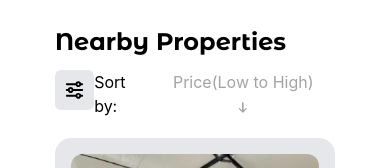
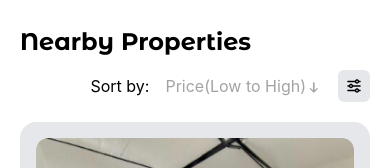
Before and after one commit to SumedhBengale/my_city_frontend, a React (Create React App) app: page /properties in a window 390 px wide. Shown: the part 689-857 px from the top of the page. Built offline with nearby package versions, Linux system fonts and the light colour scheme; what google-maps-react would draw is missing.

Commit message:
properties page fix

```diff
--- a/src/pages/Properties/PropertiesPage.jsx
+++ b/src/pages/Properties/PropertiesPage.jsx
@@ -85,7 +85,7 @@ function PropertiesPage() {
         </div>
       </div>
 
-    <div className='px-5 container mx-auto'>
+    <div className='px-5 md:container md:mx-auto'>
     <FadeInSection>
       <PropertiesSection sortValue={sortValue} handleSelectChange={handleSelectChange} setFilterVisible={setFilterVisible}></PropertiesSection>
     </FadeInSection>
@@ -109,13 +109,14 @@ function PropertiesSection({sortValue, handleSelectChange, setFilterVisible}) {
     <>
        <div className="text-black font-custom font-bold text-2xl pt-10 capitalize">Nearby Properties</div>
 
-<div className='flex justify-between mt-3 mb-5'>
-    <div className='h-10 w-10 bg-gray-200 rounded-md flex justify-center items-center p-1' onClick={()=>setFilterVisible(true)}>
-        <img src={filterBlack} alt="filter" className='h-3/4 w-3/4'/>
-    </div>
+<div className='flex justify-end mt-3 mb-5'>
+
     <div className="flex z-10 items-center">
         <div className="flex self-center">Sort by:</div>
         <SortDropdown/>
+    </div>
+    <div className='h-8 w-8 md:h-10 md:w-10 bg-gray-200 rounded-md flex justify-center items-center p-1' onClick={()=>setFilterVisible(true)}>
+        <img src={filterBlack} alt="filter" className='h-3/4 w-3/4'/>
     </div>
 </div>
 
```
